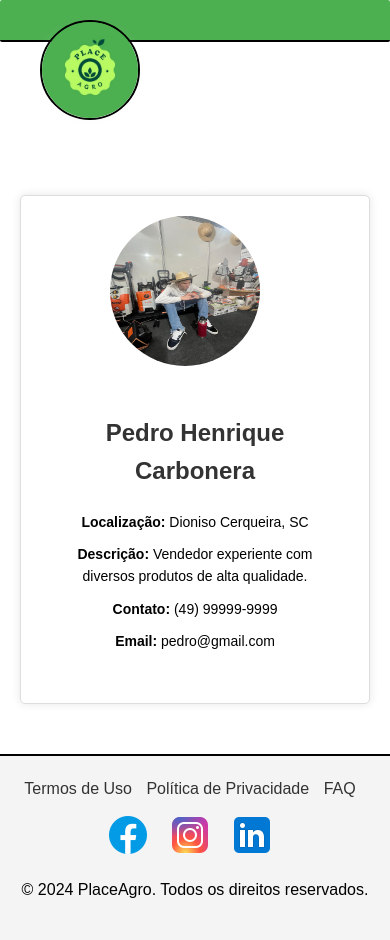
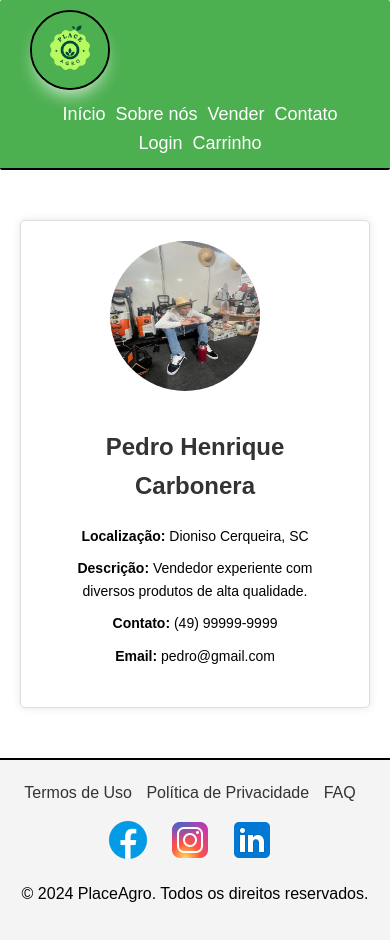
Before and after one commit to pedrocarbonera1/agrinho-rural, a plain HTML site: page dados-vendedor.html in a window 390 px wide. Drawn offline with Linux system fonts and the light colour scheme.

Commit message:
responsividade

```diff
--- a/css/dados.css
+++ b/css/dados.css
@@ -34,10 +34,15 @@ header {
     box-shadow: 0 10px 20px -8px rgb(255, 255, 255);
     border-bottom: solid black 2px;
     border-radius: 2px;
+    display: flex;
+    align-items: center;
+    justify-content: space-between;
+    flex-wrap: wrap;
 }
 
 .logo {
-    float: left;
+    display: flex;
+    align-items: center;
 }
 
 .logo img {
@@ -48,8 +53,10 @@ header {
 }
 
 #login-icon {
-    width: 3%;
+    width: 40px;
+    height: 40px;
     float: right;
+    margin-left: auto;
 }
 
 h3 {
@@ -57,13 +64,14 @@ h3 {
 }
 
 nav ul {
-    float: right;
+    display: flex;
+    align-items: center;
     list-style: none;
     font-size: large;
+    margin-left: auto;
 }
 
 nav ul li {
-    display: inline;
     margin-left: 20px;
 }
 
@@ -76,19 +84,19 @@ nav ul li a:hover {
     text-decoration: underline;
 }
 
-
-
 #dados-vendedor {
     padding: 50px 0;
 }
 
 .vendedor-card {
     display: flex;
+    flex-wrap: wrap;
     background-color: #fff;
     border: 1px solid #ddd;
     padding: 20px;
     border-radius: 5px;
     box-shadow: 0 0 10px rgba(0, 0, 0, 0.1);
+    align-items: center;
 }
 
 .vendedor-foto img {
@@ -96,6 +104,7 @@ nav ul li a:hover {
     width: 150px;
     height: 150px;
     margin-right: 20px;
+    flex-shrink: 0;
 }
 
 .vendedor-info {
@@ -123,6 +132,7 @@ footer {
 footer ul {
     list-style: none;
     margin-bottom: 10px;
+    padding: 0;
 }
 
 footer ul li {
@@ -146,10 +156,9 @@ footer .redes-sociais a {
 
 @media (max-width: 768px) {
 
-
     header {
         flex-direction: column;
-        padding: 20px;
+        align-items: center;
         text-align: center;
     }
 
@@ -158,27 +167,32 @@ footer .redes-sociais a {
     }
 
     #login-icon {
-        width: 10%;
+        width: 40px;
         margin-top: 10px;
     }
 
     nav ul {
         justify-content: center;
         margin-top: 10px;
+        flex-wrap: wrap;
     }
 
     .vendedor-card {
         flex-direction: column;
-        align-items: center;
         text-align: center;
     }
 
     .vendedor-foto img {
         margin-bottom: 20px;
     }
+
+    .vendedor-info {
+        padding: 10px;
+    }
 }
 
 @media (max-width: 480px) {
+
     .vendedor-info h2 {
         font-size: 24px;
     }
@@ -186,4 +200,16 @@ footer .redes-sociais a {
     .vendedor-info p {
         font-size: 14px;
     }
+
+    header {
+        padding: 10px;
+    }
+
+    .logo img {
+        height: 80px;
+    }
+
+    nav ul li {
+        margin-left: 10px;
+    }
 }
```
